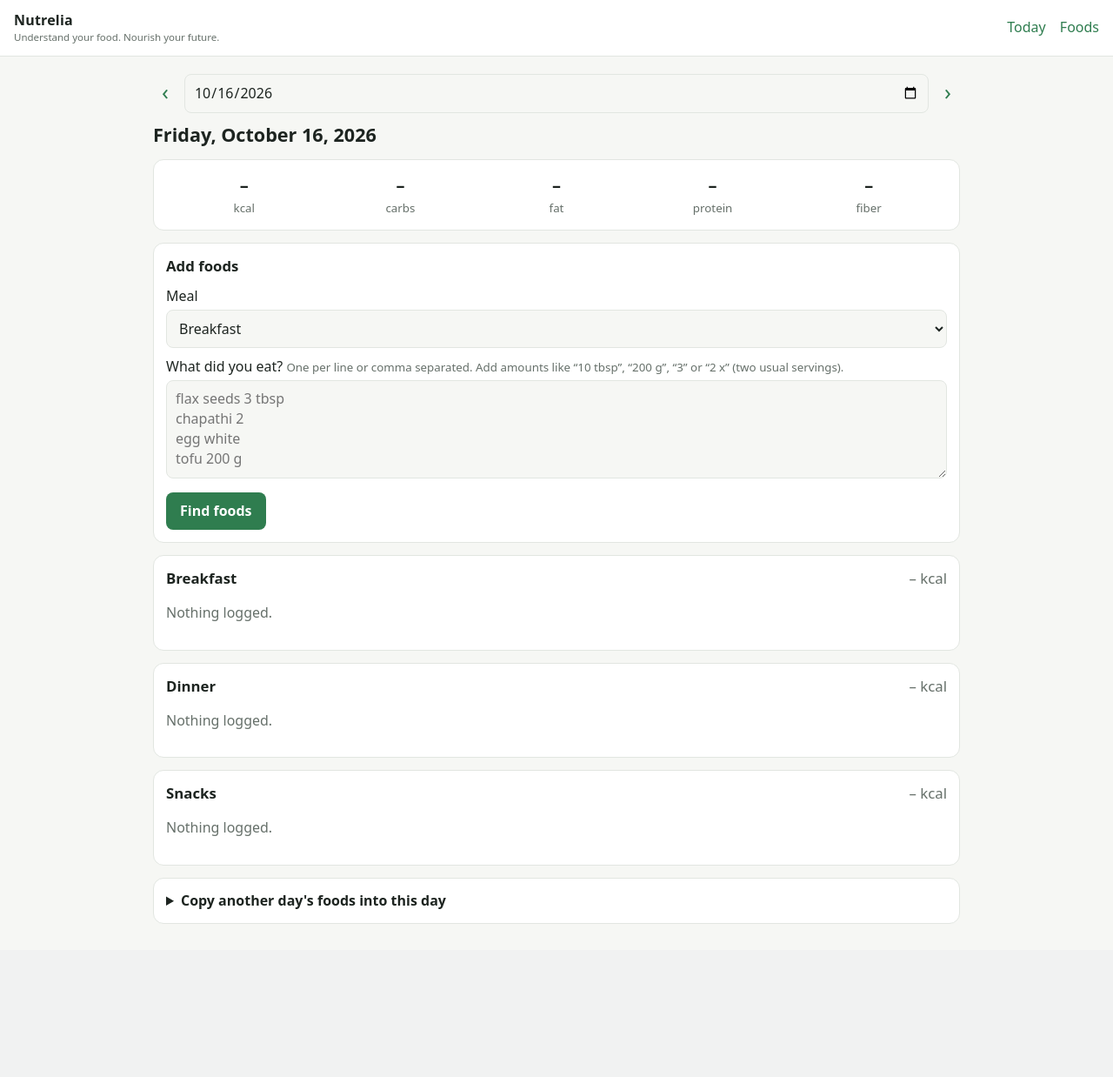
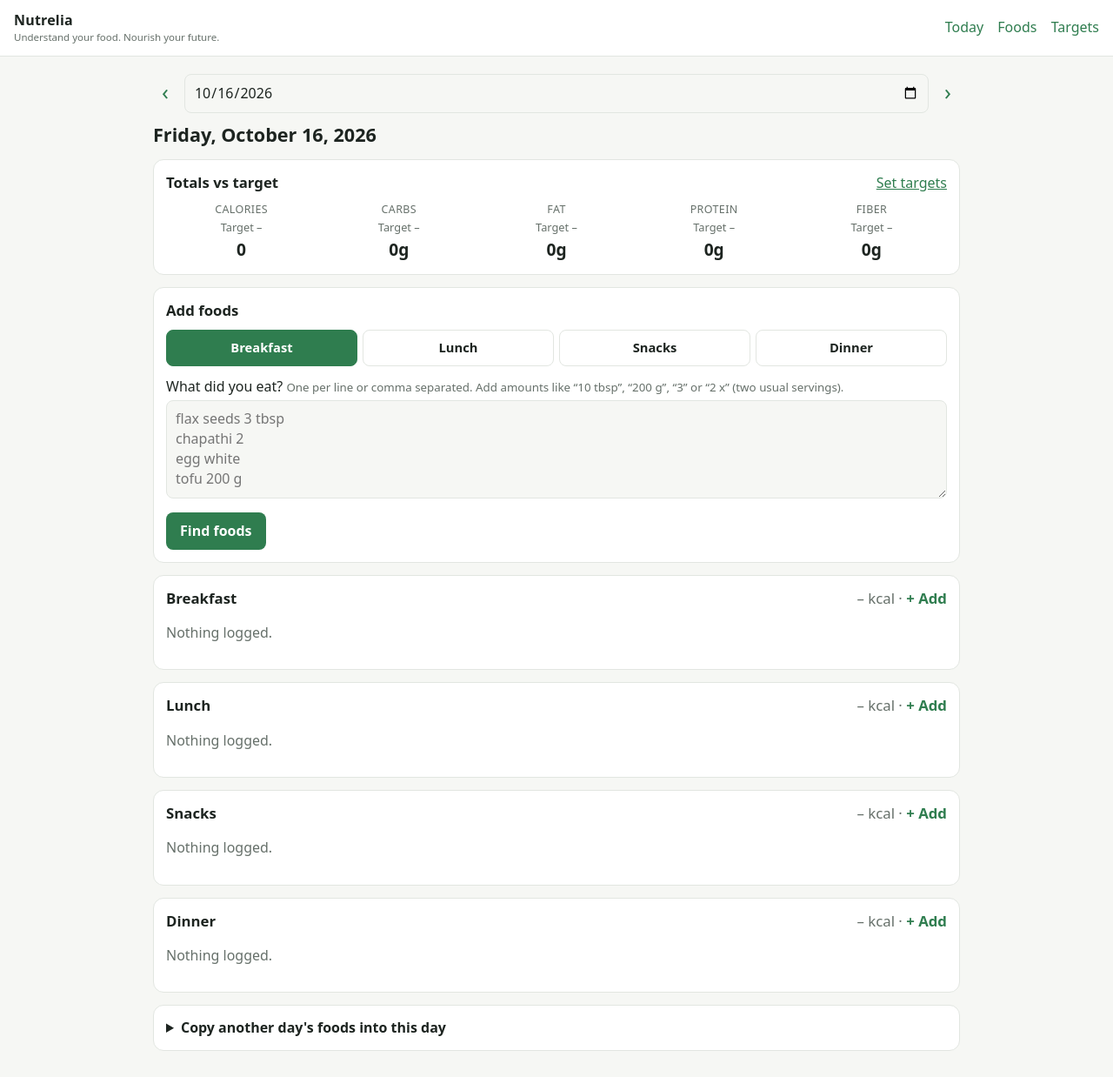
Before and after one commit to sankumar76/Nutrelia, a Flask app: page /day/2026-10-16?meal=Breakfast in a window 1280 px wide. Shown: the whole page at 87% size. Before the commit the page ends 1062 px from the top, so only its background shows below. Run offline with Flask 3, Linux system fonts and the light colour scheme; data comes from the database, SQL or seed files in the repository; data that the repository does not hold is empty.

Commit message:
Add daily targets, four meal buttons, and food editing and PDF import
- Targets page for calories, carbs, fat, protein and fiber; each day shows
  target, actual and what's left
- Breakfast, Lunch, Snacks and Dinner always shown, picked with buttons
- Foods page: edit or delete foods, add from MyFitnessPal PDFs (pypdf fallback)
- Today follows the browser's time zone; fix food search

Co-Authored-By: Claude Opus 5.5 (1M context) <noreply@anthropic.com>
Claude-Session: https://claude.ai/code/session_019tM5qHYoUiy84ubp6MqWkT

```diff
--- a/app.py
+++ b/app.py
@@ -4,6 +4,7 @@ from __future__ import annotations
 import hmac
 import os
 import sys
+import tempfile
 from datetime import date, timedelta
 from functools import wraps
 from pathlib import Path
@@ -14,11 +15,12 @@ ROOT = Path(__file__).resolve().parent
 sys.path.insert(0, str(ROOT))
 
 from nutrelia import db, matching  # noqa: E402
-from nutrelia.diary_parser import NUTRIENTS  # noqa: E402
+from nutrelia.diary_parser import NUTRIENTS, parse_pdf  # noqa: E402
+from nutrelia.units import fmt_amount, parse_serving  # noqa: E402
 
 app = Flask(__name__)
 app.secret_key = os.environ.get("NUTRELIA_SECRET_KEY", "dev-only-change-me")
-app.config.update(SESSION_COOKIE_HTTPONLY=True, SESSION_COOKIE_SAMESITE="Lax",
+app.config.update(MAX_CONTENT_LENGTH=40 * 1024 * 1024, SESSION_COOKIE_HTTPONLY=True, SESSION_COOKIE_SAMESITE="Lax",
                   PERMANENT_SESSION_LIFETIME=timedelta(days=60))
 PASSWORD = os.environ.get("NUTRELIA_PASSWORD", "")
 UNITS = {"calories": "", "carbs": "g", "fat": "g", "protein": "g", "cholesterol": "mg", "sodium": "mg", "sugar": "g", "fiber": "g"}
@@ -93,6 +95,11 @@ def amount(value, unit=""):
     return f"{int(value) if float(value).is_integer() else value}{unit}"
 
 
+@app.template_filter("qty")
+def qty(value):
+    return fmt_amount(value) if value is not None else ""
+
+
 @app.context_processor
 def inject():
     return {"NUTRIENTS": NUTRIENTS, "UNITS": UNITS, "MEALS": db.MEAL_ORDER, "auth_enabled": bool(PASSWORD)}
@@ -119,7 +126,8 @@ def logout():
 @app.route("/")
 @login_required
 def index():
-    return redirect(url_for("day_view", day=date.today().isoformat()))
+    # The server runs on UTC, so let the browser pick "today" in your own time zone.
+    return render_template("today.html")
 
 
 @app.route("/day/<day>")
@@ -132,10 +140,10 @@ def day_view(day):
     by_meal = {m: [r for r in rows if r["meal"] == m] for m in db.MEAL_ORDER}
     d = date.fromisoformat(day)
     return render_template(
-        "day.html", day=day, d=d, by_meal=by_meal, day_totals=totals(rows),
+        "day.html", day=day, d=d, by_meal=by_meal, day_totals=totals(rows), targets=db.get_targets(get_db()),
         meal_totals={m: totals(v) for m, v in by_meal.items()},
         prev_day=(d - timedelta(days=1)).isoformat(), next_day=(d + timedelta(days=1)).isoformat(),
-        default_meal=request.args.get("meal", "Breakfast"),
+        default_meal=request.args.get("meal", ""),
     )
 
 
@@ -209,12 +217,90 @@ def foods():
     conn = get_db()
     if q:
         rows = conn.execute(
-            "SELECT * FROM foods WHERE name LIKE ? OR serving LIKE ? ORDER BY name, times_logged DESC",
-            (f"%{q}%", f"%{q}%"),
+            "SELECT * FROM foods WHERE name LIKE ? ORDER BY name COLLATE NOCASE, times_logged DESC", (f"%{q}%",)
         ).fetchall()
     else:
         rows = conn.execute("SELECT * FROM foods ORDER BY name COLLATE NOCASE, times_logged DESC").fetchall()
     return render_template("foods.html", rows=rows, q=q)
+
+
+def form_nutrients() -> dict:
+    out = {}
+    for n in NUTRIENTS:
+        try:
+            out[n] = float(request.form.get(n, "").strip())
+        except ValueError:
+            out[n] = None
+    return out
+
+
+@app.route("/targets", methods=["GET", "POST"])
+@login_required
+def targets():
+    conn = get_db()
+    if request.method == "POST":
+        values = {}
+        for n in db.TARGET_NUTRIENTS:
+            try:
+                values[n] = float(request.form.get(n, "").strip())
+            except ValueError:
+                values[n] = None  # blank: no target
+        db.set_targets(conn, values)
+        flash("Targets saved.")
+        return redirect(request.form.get("back") or url_for("index"))
+    return render_template("targets.html", targets=db.get_targets(conn), back=request.args.get("back", ""))
+
+
+@app.route("/foods/<int:food_id>", methods=["GET", "POST"])
+@login_required
+def edit_food(food_id):
+    conn = get_db()
+    food = conn.execute("SELECT * FROM foods WHERE id = ?", (food_id,)).fetchone()
+    if not food:
+        abort(404)
+    if request.method == "POST":
+        if "delete" in request.form:
+            if db.delete_food(conn, food_id):
+                flash(f"Deleted {food['name']}.")
+                return redirect(url_for("foods"))
+            flash("This food is in your log, so it can't be deleted. Edit it instead.")
+            return redirect(url_for("edit_food", food_id=food_id))
+        name = request.form.get("name", "").strip()
+        serving = parse_serving(request.form.get("serving", "").strip() or "1 serving")
+        if not name:
+            flash("Name is required.")
+            return redirect(url_for("edit_food", food_id=food_id))
+        db.update_food(conn, food_id, name, serving.amount, serving.unit, form_nutrients())
+        flash(f"Saved {name}.")
+        return redirect(url_for("foods", q=name))
+    return render_template("food_edit.html", food=food, serving=db.serving_label(food))
+
+
+@app.route("/foods/import", methods=["GET", "POST"])
+@login_required
+def import_foods():
+    if request.method == "POST":
+        files = [f for f in request.files.getlist("pdf") if f and f.filename]
+        if not files:
+            flash("Choose at least one PDF.")
+            return redirect(url_for("import_foods"))
+        entries = []
+        with tempfile.TemporaryDirectory() as tmp:
+            for i, f in enumerate(files):
+                path = Path(tmp) / f"diary{i}.pdf"
+                f.save(path)
+                try:
+                    entries += parse_pdf(path)
+                except Exception:  # noqa: BLE001 - report any unreadable file to the user
+                    flash(f"Couldn't read {f.filename}. Is it a MyFitnessPal Printable Diary PDF?")
+        if entries:
+            stats = db.add_foods_only(get_db(), entries)
+            flash(f"Read {stats['rows']} food rows: {stats['new_foods']} new foods added "
+                  f"({stats['total_foods']} foods in total).")
+        elif files:
+            flash("No foods found in that file.")
+        return redirect(url_for("foods"))
+    return render_template("import.html")
 
 
 @app.route("/foods/new", methods=["GET", "POST"])
@@ -225,10 +311,7 @@ def new_food():
         if not name:
             flash("Name is required.")
             return render_template("food_form.html", form=request.form)
-        nutrients = {}
-        for n in NUTRIENTS:
-            v = request.form.get(n, "").strip()
-            nutrients[n] = float(v) if v else None
+        nutrients = form_nutrients()
         conn = get_db()
         serving = request.form.get("serving", "").strip() or "1 serving"
         with conn:
--- a/requirements.txt
+++ b/requirements.txt
@@ -1,3 +1,4 @@
 flask>=3.0
 rapidfuzz>=3.0
 gunicorn>=22.0
+pypdf>=4.0
--- a/static/style.css
+++ b/static/style.css
@@ -73,3 +73,38 @@ details form { margin-top: 10px; }
 .top nav { white-space: nowrap; flex-shrink: 0; }
 .top nav a { margin-left: 12px; }
 @media (max-width: 420px) { .top nav a { margin-left: 10px; font-size: .95rem; } }
+.goals-head { display: flex; justify-content: space-between; align-items: baseline; }
+.goal-grid { display: grid; grid-template-columns: repeat(5, 1fr); gap: 8px; }
+.goal { display: flex; flex-direction: column; align-items: center; text-align: center; gap: 2px; min-width: 0; }
+.goal-label { font-size: .78rem; text-transform: uppercase; letter-spacing: .4px; color: var(--muted); }
+.goal-target { font-size: .8rem; color: var(--muted); }
+.goal-actual { font-size: 1.2rem; }
+.bar { display: block; width: 100%; height: 6px; background: var(--line); border-radius: 99px; overflow: hidden; margin: 2px 0; }
+.bar .fill { display: block; height: 100%; background: var(--accent); border-radius: 99px; }
+.bar .fill.over { background: var(--warn); }
+.goal small { font-size: .75rem; }
+.over-text { color: var(--warn); }
+.meal-pills { display: grid; grid-template-columns: repeat(4, 1fr); gap: 6px; margin: 0 0 12px; }
+.pill { margin: 0; }
+.pill input { position: absolute; opacity: 0; width: 1px; height: 1px; }
+.pill span { display: block; text-align: center; padding: 9px 4px; border: 1px solid var(--line); border-radius: 8px; font-weight: 600; font-size: .92rem; cursor: pointer; }
+.pill input:checked + span { background: var(--accent); color: var(--accent-ink); border-color: var(--accent); }
+.pill input:focus-visible + span { outline: 2px solid var(--accent); outline-offset: 2px; }
+.meal-kcal a { font-weight: 600; text-decoration: none; }
+a.button { display: inline-block; font-weight: 600; padding: 10px 16px; border-radius: 8px; background: var(--accent); color: var(--accent-ink); text-decoration: none; }
+a.button.secondary { background: var(--card); color: var(--accent); border: 1px solid var(--accent); }
+.actions { margin: 10px 0; }
+button.danger { background: var(--bad); color: #fff; margin-left: auto; }
+.steps { padding-left: 20px; }
+.steps li { margin-bottom: 6px; }
+@media (max-width: 640px) {
+  .goal-actual { font-size: 1rem; }
+  .goal-label { font-size: .68rem; letter-spacing: 0; }
+  .goal-target, .goal small { font-size: .68rem; }
+  .goal-grid { gap: 4px; }
+}
+@media (max-width: 480px) {
+  .top { flex-wrap: wrap; row-gap: 6px; }
+  .top nav { width: 100%; display: flex; gap: 18px; }
+  .top nav a { margin-left: 0; }
+}
--- a/templates/base.html
+++ b/templates/base.html
@@ -13,6 +13,7 @@
     <nav>
       <a href="{{ url_for('index') }}">Today</a>
       <a href="{{ url_for('foods') }}">Foods</a>
+      <a href="{{ url_for('targets') }}">Targets</a>
       {% if auth_enabled and session.ok %}<a href="{{ url_for('logout') }}">Log out</a>{% endif %}
     </nav>
   </header>
--- a/templates/day.html
+++ b/templates/day.html
@@ -11,28 +11,54 @@
 </div>
 <h1>{{ d.strftime('%A, %B %-d, %Y') }}</h1>
 
-<section class="card summary">
-  <div><b>{{ day_totals.calories|amount }}</b><small>kcal</small></div>
-  <div><b>{{ day_totals.carbs|amount('g') }}</b><small>carbs</small></div>
-  <div><b>{{ day_totals.fat|amount('g') }}</b><small>fat</small></div>
-  <div><b>{{ day_totals.protein|amount('g') }}</b><small>protein</small></div>
-  <div><b>{{ day_totals.fiber|amount('g') }}</b><small>fiber</small></div>
+<section class="card goals">
+  <div class="goals-head">
+    <h2>Totals vs target</h2>
+    <a href="{{ url_for('targets', back=request.path) }}">{% if targets.values()|select|list %}Edit targets{% else %}Set targets{% endif %}</a>
+  </div>
+  <div class="goal-grid">
+  {% for n, label, unit in [('calories', 'Calories', ''), ('carbs', 'Carbs', 'g'), ('fat', 'Fat', 'g'), ('protein', 'Protein', 'g'), ('fiber', 'Fiber', 'g')] %}
+    {% set t = targets[n] %}{% set a = day_totals[n] or 0 %}
+    <div class="goal">
+      <span class="goal-label">{{ label }}</span>
+      <span class="goal-target">Target {{ t|amount(unit) if t else '–' }}</span>
+      <b class="goal-actual">{{ a|amount(unit) }}</b>
+      {% if t %}
+        {% set pct = (a / t * 100) %}
+        <span class="bar"><span class="fill {% if pct > 105 %}over{% endif %}" style="width: {{ [pct, 100]|min }}%"></span></span>
+        <small class="{% if a > t %}over-text{% else %}muted{% endif %}">{% if a > t %}{{ (a - t)|amount(unit) }} over{% else %}{{ (t - a)|amount(unit) }} left{% endif %}</small>
+      {% endif %}
+    </div>
+  {% endfor %}
+  </div>
 </section>
 
-<form class="card" method="post" action="{{ url_for('match', day=day) }}">
+<form class="card" id="add" method="post" action="{{ url_for('match', day=day) }}">
   <h2>Add foods</h2>
-  <label>Meal
-    <select name="meal">{% for m in MEALS %}<option {% if m == default_meal %}selected{% endif %}>{{ m }}</option>{% endfor %}</select>
-  </label>
+  <div class="meal-pills" role="radiogroup" aria-label="Meal">
+    {% for m in MEALS %}
+      <label class="pill"><input type="radio" name="meal" value="{{ m }}" {% if m == default_meal %}checked{% endif %} required><span>{{ m }}</span></label>
+    {% endfor %}
+  </div>
   <label>What did you eat? <small>One per line or comma separated. Add amounts like “10 tbsp”, “200 g”, “3” or “2 x” (two usual servings).</small>
     <textarea name="foods" rows="4" placeholder="flax seeds 3 tbsp&#10;chapathi 2&#10;egg white&#10;tofu 200 g" required></textarea>
   </label>
   <button>Find foods</button>
 </form>
+<script>
+  // No meal chosen yet: pick one from the time of day on your device.
+  (function () {
+    var form = document.getElementById('add');
+    if (form.querySelector('input[name=meal]:checked')) return;
+    var h = new Date().getHours();
+    var meal = h < 11 ? 'Breakfast' : h < 15 ? 'Lunch' : h < 18 ? 'Snacks' : 'Dinner';
+    form.querySelector('input[value="' + meal + '"]').checked = true;
+  })();
+</script>
 
-{% for meal in MEALS %}{% set rows = by_meal[meal] %}{% if rows or meal != 'Lunch' %}
+{% for meal in MEALS %}{% set rows = by_meal[meal] %}
 <section class="card">
-  <h2>{{ meal }} <span class="meal-kcal">{{ meal_totals[meal].calories|amount }} kcal</span></h2>
+  <h2>{{ meal }} <span class="meal-kcal">{{ meal_totals[meal].calories|amount }} kcal · <a href="{{ url_for('day_view', day=day, meal=meal) }}#add">+ Add</a></span></h2>
   {% if rows %}
   <div class="scroll"><table>
     <thead><tr><th>Food</th><th>Amount</th>{{ nutrient_head() }}<th></th></tr></thead>
@@ -42,7 +68,7 @@
         <td>{{ r.name }}</td>
         <td>
           <form method="post" action="{{ url_for('update_entry', entry_id=r.entry_id) }}" class="inline amount">
-            <input class="qty" type="number" name="amount" value="{{ r.amount|round(2) }}" step="any" min="0" onchange="this.form.submit()">
+            <input class="qty" type="number" name="amount" value="{{ r.amount|qty }}" step="any" min="0" onchange="this.form.submit()">
             <small>{{ r.unit }}</small>
           </form>
         </td>
@@ -58,7 +84,7 @@
   </table></div>
   {% else %}<p class="muted">Nothing logged.</p>{% endif %}
 </section>
-{% endif %}{% endfor %}
+{% endfor %}
 
 <details class="card">
   <summary>Copy another day's foods into this day</summary>
--- a/templates/match.html
+++ b/templates/match.html
@@ -21,7 +21,7 @@
           <small class="muted">· {{ f.calories|amount }} kcal per {{ f.serving }} · logged {{ f.times_logged }}×</small>
         </label>
         <div class="amount-row">
-          <input class="qty" type="number" step="any" min="0" name="amount_{{ i }}_{{ f.id }}" value="{{ f.amount|round(2) }}" aria-label="Amount in {{ f.unit }}">
+          <input class="qty" type="number" step="any" min="0" name="amount_{{ i }}_{{ f.id }}" value="{{ f.amount|qty }}" aria-label="Amount in {{ f.unit }}">
           <span>{{ f.unit }}</span>
           <span class="result">= {{ food_summary(f.totals) }}</span>
           {% if not f.unit_fits %}<small class="warn-text">Can't convert “{{ line.request.unit }}” to {{ f.unit }}; showing the usual amount.</small>{% endif %}
```
Also changed, not shown: nutrelia/db.py (+48 -1 lines), nutrelia/diary_parser.py (+21 -4 lines), templates/food_edit.html (added, +23 -0 lines), templates/foods.html (+6 -2 lines), templates/import.html (added, +14 -0 lines), templates/targets.html (added, +14 -0 lines), templates/today.html (added, +9 -0 lines), tests/test_nutrelia.py (renamed from tests/test_biteledger.py, +38 -0 lines), README.md.
